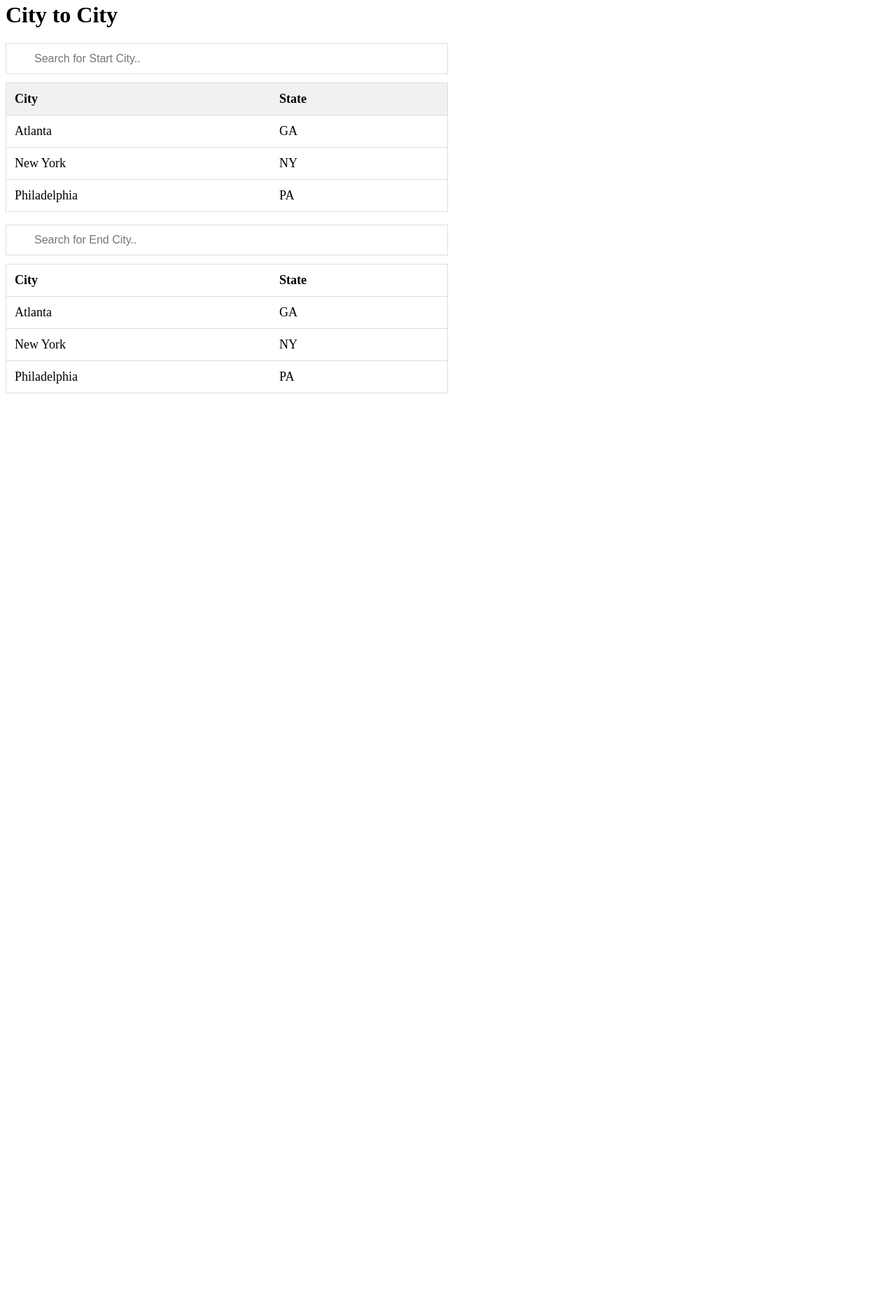
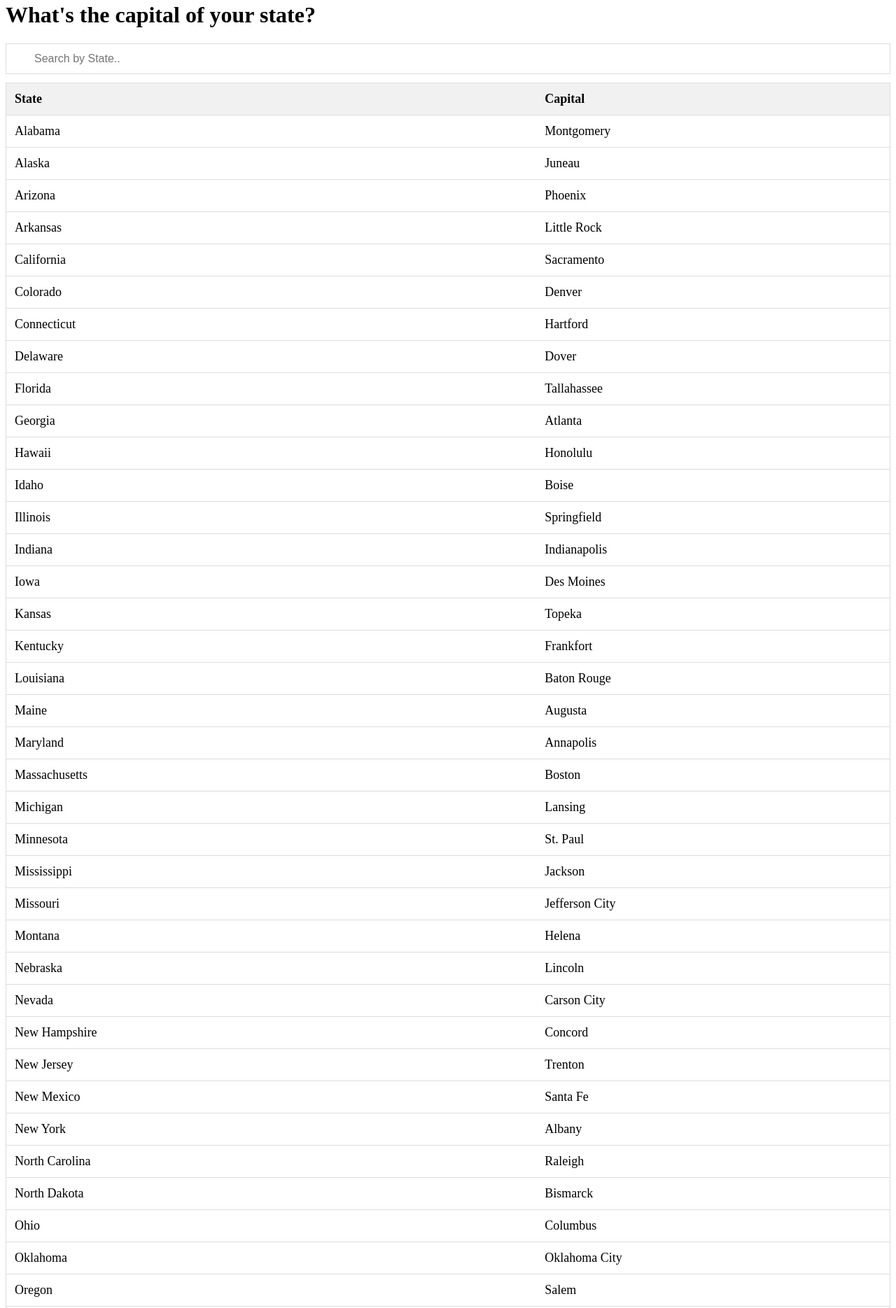
Before and after one commit to cherielum/filteredCitiesList, a plain HTML site: page index.html in a window 1280 px wide. Shown: the part 18-1887 px from the top of the page at 70% size. Before the commit the page ends 800 px from the top, so only its background shows below. Drawn offline with Linux system fonts and the light colour scheme.

Commit message:
updating list

```diff
--- a/index.css
+++ b/index.css
@@ -3,10 +3,10 @@
 }
 
 #myInput {
-    background-image: url ('/css/searchicon.png');
+    /* background-image: url ('/css/searchicon.png'); */
     background-position: 10px 10px;
     background-repeat: no-repeat;
-    width: 50%;
+    width: 100%;
     font-size: 16px;
     padding: 12px 20px 12px 40px;
     border: 1px solid #ddd;
@@ -15,7 +15,7 @@
 
 #myTable {
     border-collapse: collapse;
-    width: 50%;
+    width: 100%;
     border: 1px solid #ddd;
     font-size: 18px;
 }
@@ -33,13 +33,15 @@
     background-color: #f1f1f1;
 }
 
+
 /*SECOND TABLE */
 
+/*
 #myInput2{
-    background-image: url ('/css/searchicon.png');
+
     background-position: 10px 10px;
     background-repeat: no-repeat;
-    width: 50%;
+    width: 100%;
     font-size: 16px;
     padding: 12px 20px 12px 40px;
     border: 1px solid #ddd;
@@ -49,7 +51,7 @@
 
 #myTable2 {
     border-collapse: collapse;
-    width: 50%;
+    width: 100%;
     border: 1px solid #ddd;
     font-size: 18px;
 
@@ -64,6 +66,15 @@
     border-bottom: 1px solid #ddd;
 }
 
-#myTable2 tr.header, #myTable2 tr:hover {
+#myTable2 tr.header2, #myTable2 tr:hover {
     background-color: #f1f1f1;
 }
+
+#box1{
+    float: left;
+}
+
+#box2{
+    float: left;
+    margin-left: 20px;
+} */
--- a/index.html
+++ b/index.html
@@ -6,34 +6,291 @@
 
 <body>
 
-    <h1> City to City</h1>
+    <h1>What's the capital of your state?</h1>
 
-    <input type = "text" id = "myInput" onkeyup="myFunction()" placeholder = "Search for Start City.." title = "Type in a name">
+<div id = "box1">
+
+    <input type = "text" id = "myInput" onkeyup="myFunction()" placeholder = "Search by State.." title = "Type in a name">
 
 
     <table id = "myTable">
         <tr class = "header">
-            <th style = "width: 60%;"> City </th>
-            <th style = "width: 40%;"> State</th>
+            <th style = "width: 60%;"> State </th>
+            <th style = "width: 40%;"> Capital</th>
         </tr>
 
         <tr>
-            <td>Atlanta </td>
-            <td>GA </td>
+            <td>Alabama </td>
+            <td>Montgomery </td>
         </tr>
 
         <tr>
-            <td>New York </td>
-            <td>NY </td>
+            <td>Alaska</td>
+            <td>Juneau </td>
         </tr>
 
          <tr>
-            <td>Philadelphia</td>
-            <td>PA</td>
+            <td>Arizona</td>
+            <td>Phoenix</td>
+        </tr>
+
+
+         <tr>
+            <td>Arkansas</td>
+            <td>Little Rock	</td>
+        </tr>
+
+
+         <tr>
+            <td>California</td>
+            <td>Sacramento</td>
+        </tr>
+
+        <tr>
+            <td>Colorado </td>
+            <td>Denver </td>
+        </tr>
+
+        <tr>
+            <td>Connecticut</td>
+            <td>Hartford </td>
+        </tr>
+
+         <tr>
+            <td>Delaware</td>
+            <td>Dover</td>
+        </tr>
+
+
+         <tr>
+            <td>Florida</td>
+            <td>Tallahassee</td>
+        </tr>
+
+
+         <tr>
+            <td>Georgia</td>
+            <td>Atlanta</td>
+        </tr>
+
+        <tr>
+            <td>Hawaii </td>
+            <td>Honolulu </td>
+        </tr>
+
+         <tr>
+            <td>Idaho</td>
+            <td>Boise</td>
+        </tr>
+
+
+         <tr>
+            <td>Illinois</td>
+            <td>Springfield</td>
+        </tr>
+
+        <tr>
+            <td>Indiana </td>
+            <td>Indianapolis </td>
+        </tr>
+
+        <tr>
+            <td>Iowa</td>
+            <td>Des Moines	 </td>
+        </tr>
+
+         <tr>
+            <td>Kansas</td>
+            <td>Topeka</td>
+        </tr>
+
+
+         <tr>
+            <td>Kentucky</td>
+            <td>Frankfort</td>
+        </tr>
+
+
+         <tr>
+            <td>Louisiana</td>
+            <td>Baton Rouge	</td>
+        </tr>
+
+        <tr>
+            <td>Maine </td>
+            <td>Augusta </td>
+        </tr>
+
+        <tr>
+            <td>Maryland</td>
+            <td>Annapolis </td>
+        </tr>
+
+         <tr>
+            <td>Massachusetts</td>
+            <td>Boston</td>
+        </tr>
+
+
+         <tr>
+            <td>Michigan</td>
+            <td>Lansing</td>
+        </tr>
+
+
+         <tr>
+            <td>Minnesota</td>
+            <td>St. Paul</td>
+        </tr>
+
+         <tr>
+            <td>Mississippi</td>
+            <td>Jackson</td>
+        </tr>
+
+        <tr>
+            <td>Missouri </td>
+            <td> Jefferson City	</td>
+        </tr>
+
+        <tr>
+            <td>Montana</td>
+            <td>Helena </td>
+        </tr>
+
+         <tr>
+            <td>Nebraska</td>
+            <td>Lincoln</td>
+        </tr>
+
+
+         <tr>
+            <td>Nevada</td>
+            <td>Carson City</td>
+        </tr>
+
+
+         <tr>
+            <td>New Hampshire</td>
+            <td> Concord </td>
+        </tr>
+
+        <tr>
+            <td>New Jersey </td>
+            <td>Trenton </td>
+        </tr>
+
+        <tr>
+            <td>New Mexico</td>
+            <td>Santa Fe   </td>
+        </tr>
+
+         <tr>
+            <td>New York</td>
+            <td>Albany</td>
+        </tr>
+
+
+         <tr>
+            <td>North Carolina</td>
+            <td>Raleigh</td>
+        </tr>
+
+
+         <tr>
+            <td>North Dakota</td>
+            <td>Bismarck</td>
+        </tr>
+
+        <tr>
+            <td>Ohio </td>
+            <td>Columbus </td>
+        </tr>
+
+        <tr>
+            <td>Oklahoma</td>
+            <td>Oklahoma City </td>
+        </tr>
+
+         <tr>
+            <td>Oregon</td>
+            <td>Salem</td>
+        </tr>
+
+
+         <tr>
+            <td>Pennsylvania</td>
+            <td>Harrisburg</td>
+        </tr>
+
+
+         <tr>
+            <td>Rhode Island</td>
+            <td>Providence</td>
+        </tr>
+
+        <tr>
+            <td>South Carolina </td>
+            <td>Columbia </td>
+        </tr>
+
+        <tr>
+            <td>South Dakota</td>
+            <td>Pierre </td>
+        </tr>
+
+         <tr>
+            <td>Tennessee</td>
+            <td>Nashville</td>
+        </tr>
+
+
+         <tr>
+            <td>Texas</td>
+            <td>Austin</td>
+        </tr>
+
+
+         <tr>
+            <td>Utah</td>
+            <td>Salt Lake City </td>
+        </tr>
+
+        <tr>
+            <td>Vermont </td>
+            <td>Montpelier </td>
+        </tr>
+
+        <tr>
+            <td>Virginia</td>
+            <td>Richmond </td>
+        </tr>
+
+         <tr>
+            <td>Washington</td>
+            <td>Olympia</td>
+        </tr>
+
+
+         <tr>
+            <td>West Virginia</td>
+            <td>Charleston</td>
+        </tr>
+
+
+         <tr>
+            <td>Wisconsin</td>
+            <td>Madison</td>
+        </tr>
+
+         <tr>
+            <td>Wyoming</td>
+            <td>Cheyenne</td>
         </tr>
     </table>
-
-<br />
+</div>
+<!--
+<div id ="box2">
 <input type = "text2" id = "myInput2" onkeyup="myFunction2()" placeholder = "Search for End City.." title = "Type in a name">
 
     <table id = "myTable2">
@@ -57,5 +314,7 @@
                 <td>PA</td>
             </tr>
         </table>
+</div> -->
+
     <script src ="index.js"></script>
 </body>
--- a/index.js
+++ b/index.js
@@ -16,20 +16,20 @@ function myFunction() {
     }
   }
 
-  function myFunction2() {
-    var input, filter, table, tr, td, i;
-    input = document.getElementById("myInput2");
-    filter = input.value.toUpperCase();
-    table = document.getElementById("myTable2");
-    tr = table.getElementsByTagName("tr");
-    for (i = 0; i < tr.length; i++) {
-      td = tr[i].getElementsByTagName("td")[0];
-      if (td) {
-        if (td.innerHTML.toUpperCase().indexOf(filter) > -1) {
-          tr[i].style.display = "";
-        } else {
-          tr[i].style.display = "none";
-        }
-      }
-    }
-  }
+//   function myFunction2() {
+//     var input, filter, table, tr, td, i;
+//     input = document.getElementById("myInput2");
+//     filter = input.value.toUpperCase();
+//     table = document.getElementById("myTable2");
+//     tr = table.getElementsByTagName("tr");
+//     for (i = 0; i < tr.length; i++) {
+//       td = tr[i].getElementsByTagName("td")[0];
+//       if (td) {
+//         if (td.innerHTML.toUpperCase().indexOf(filter) > -1) {
+//           tr[i].style.display = "";
+//         } else {
+//           tr[i].style.display = "none";
+//         }
+//       }
+//     }
+//   }
```
